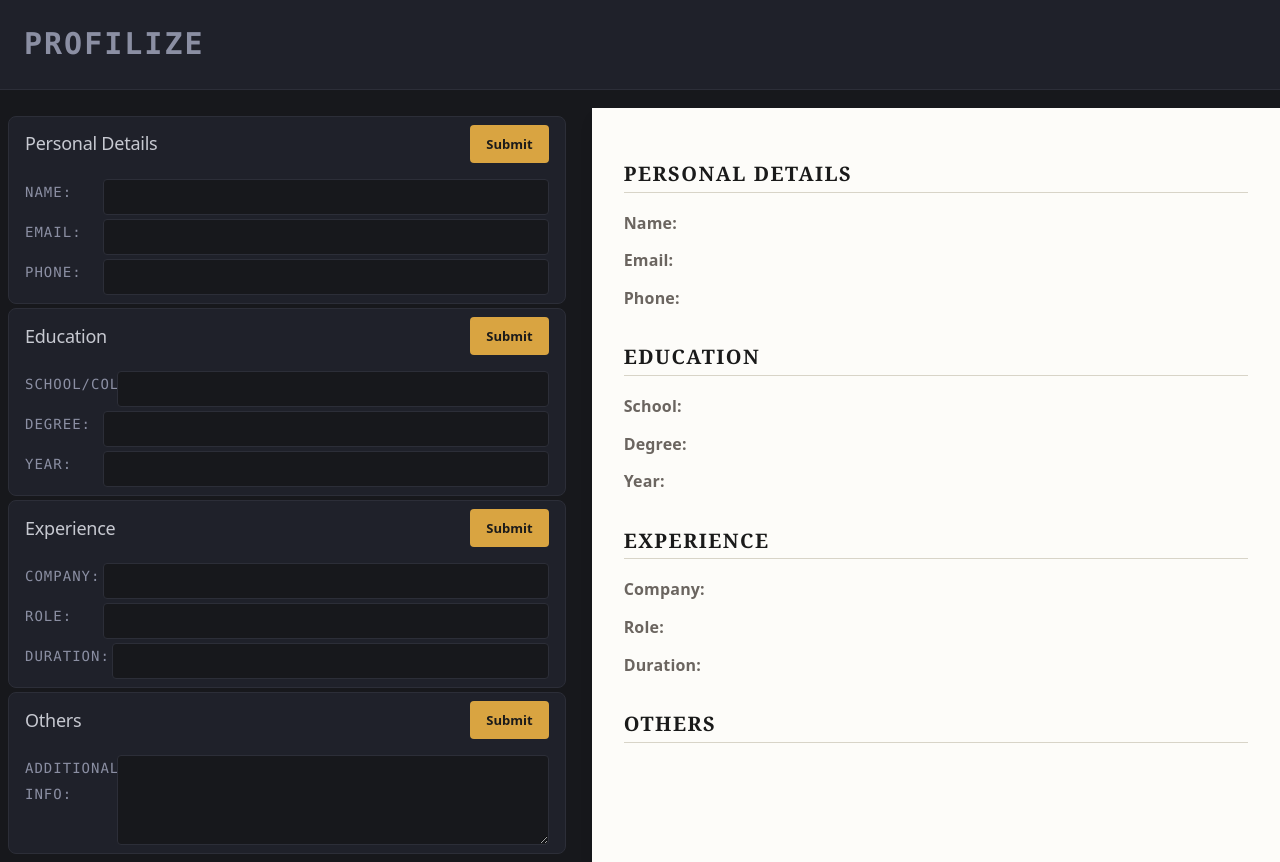
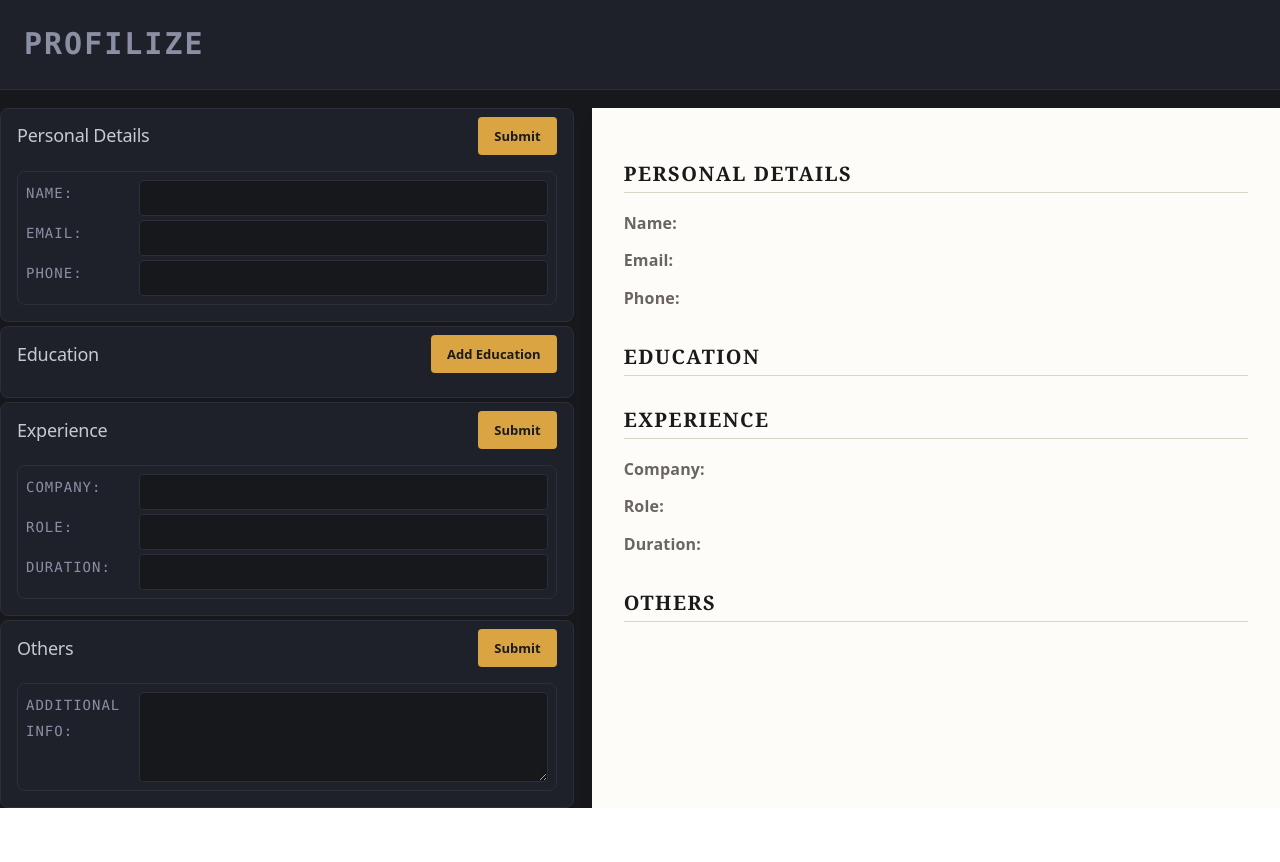
Before and after one commit to ThousandView-AJ/profilize, a React (Vite) app: page / in a window 1280 px wide. After the commit the page ends 808 px from the top, so only its background shows below. Built offline with nearby package versions, Linux system fonts and the light colour scheme.

Commit message:
add option for multiple education fields

```diff
--- a/src/educationDetails.jsx
+++ b/src/educationDetails.jsx
@@ -1,32 +1,29 @@
 import { useState } from 'react';
 
-export const EducationField = ({ educationDetails, setEducationDetails }) => {
-  const [localEducationDetails, setLocalEducationDetails] =
-    useState(educationDetails);
+function AddEducationForm({ entry, educationDetails, setEducationDetails }) {
+  const [localEducationDetails, setLocalEducationDetails] = useState(entry);
+
+  const handleSubmit = () => {
+    setEducationDetails(
+      educationDetails.map((e) =>
+        e.id === entry.id ? localEducationDetails : e
+      )
+    );
+  };
 
   return (
-    <div className="form-section">
-      <div className="form-header">
-        <h2>Education</h2>
-        <button
-          type="button"
-          onClick={() => setEducationDetails(localEducationDetails)}
-        >
-          Submit
-        </button>
-      </div>
     <form>
       <div className="form-group">
-          <label htmlFor="school">School/College:</label>
+        <label htmlFor="institution">Institution:</label>
         <input
           type="text"
-            id="school"
-            name="school"
-            value={localEducationDetails.school}
+          id="institution"
+          name="institution"
+          value={localEducationDetails.institution}
           onChange={(e) =>
             setLocalEducationDetails({
               ...localEducationDetails,
-                school: e.target.value,
+              institution: e.target.value,
             })
           }
         />
@@ -47,6 +44,7 @@ export const EducationField = ({ educationDetails, setEducationDetails }) => {
           }
         />
       </div>
+
       <div className="form-group">
         <label htmlFor="year">Year:</label>
         <input
@@ -62,24 +60,66 @@ export const EducationField = ({ educationDetails, setEducationDetails }) => {
           }
         />
       </div>
+
+      <button type="button" onClick={handleSubmit}>
+        Submit
+      </button>
     </form>
+  );
+}
+
+export const EducationField = ({ educationDetails, setEducationDetails }) => {
+  return (
+    <div className="form-section">
+      <div className="form-header">
+        <h2>Education</h2>
+        <button
+          className="AddButton"
+          type="button"
+          onClick={() =>
+            setEducationDetails([
+              ...educationDetails,
+              {
+                id: crypto.randomUUID(),
+                institution: '',
+                degree: '',
+                year: '',
+              },
+            ])
+          }
+        >
+          Add Education
+        </button>
+      </div>
+      {educationDetails.map((element) => (
+        <AddEducationForm
+          key={element.id}
+          entry={element}
+          educationDetails={educationDetails}
+          setEducationDetails={setEducationDetails}
+        />
+      ))}
     </div>
   );
 };
 
 export function EducationView({ educationDetails }) {
   return (
-    <div className="educationView">
+    <>
       <h2>Education</h2>
+      {educationDetails.map((element) => (
+        <div key={element.id} className="educationView">
           <p>
-        <strong>School:</strong> {educationDetails.school}
+            <strong>Institution:</strong> {element.institution}
           </p>
           <p>
-        <strong>Degree:</strong> {educationDetails.degree}
+            <strong>Degree:</strong> {element.degree}
           </p>
           <p>
-        <strong>Year:</strong> {educationDetails.year}
+            <strong>Year:</strong> {element.year}
           </p>
         </div>
+      ))}
+    </>
   );
 }
--- a/src/profilize.jsx
+++ b/src/profilize.jsx
@@ -10,11 +10,7 @@ export function Profilize() {
     email: '',
     phone: '',
   });
-  const [educationDetails, setEducationDetails] = useState({
-    school: '',
-    degree: '',
-    year: '',
-  });
+  const [educationDetails, setEducationDetails] = useState([]);
   const [experienceDetails, setExperienceDetails] = useState({
     company: '',
     role: '',
--- a/src/styles/panel.css
+++ b/src/styles/panel.css
@@ -2,7 +2,7 @@
   display: flex;
   flex-direction: column;
   gap: var(--space-1);
-  padding: var(--space-2);
+  /* padding: var(--space-2); */
   overflow-y: auto;
   background: var(--editor-bg);
 }
@@ -31,6 +31,11 @@
   display: flex;
   flex-direction: column;
   gap: var(--space-1);
+  margin-bottom: var(--space-2);
+  padding: var(--space-2);
+  border: 1px solid var(--editor-border);
+  border-radius: var(--radius-md);
+  background: var(--editor-surface);
 }
 
 .form-group {
@@ -46,7 +51,7 @@
   letter-spacing: 1px;
   text-transform: uppercase;
   color: var(--editor-label);
-  width: 5rem;
+  width: 8rem;
 }
 
 .formPanel input,
```
Lines whose indentation alone changed are shown as unchanged.
